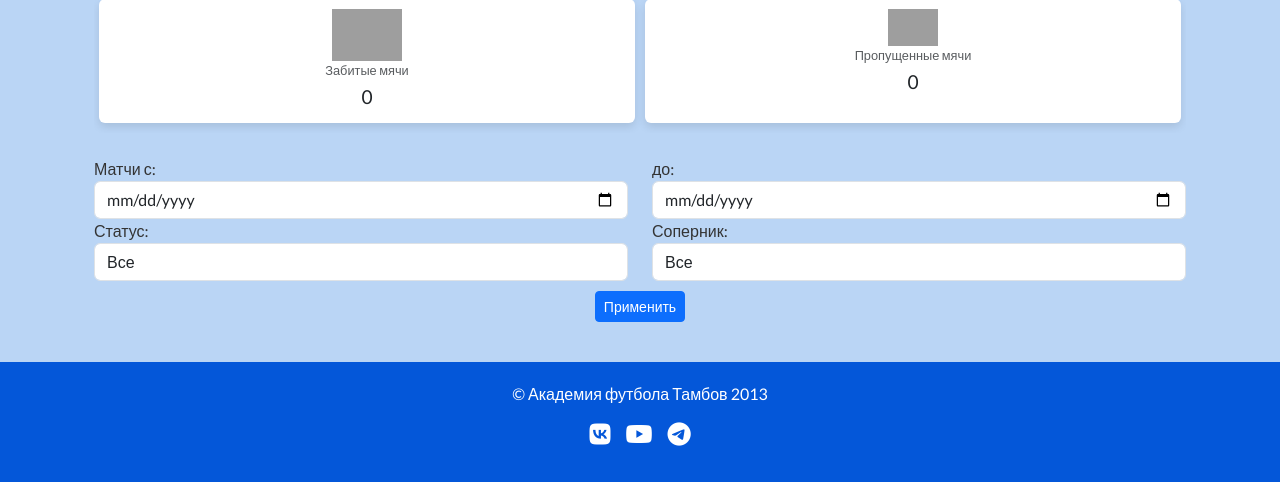
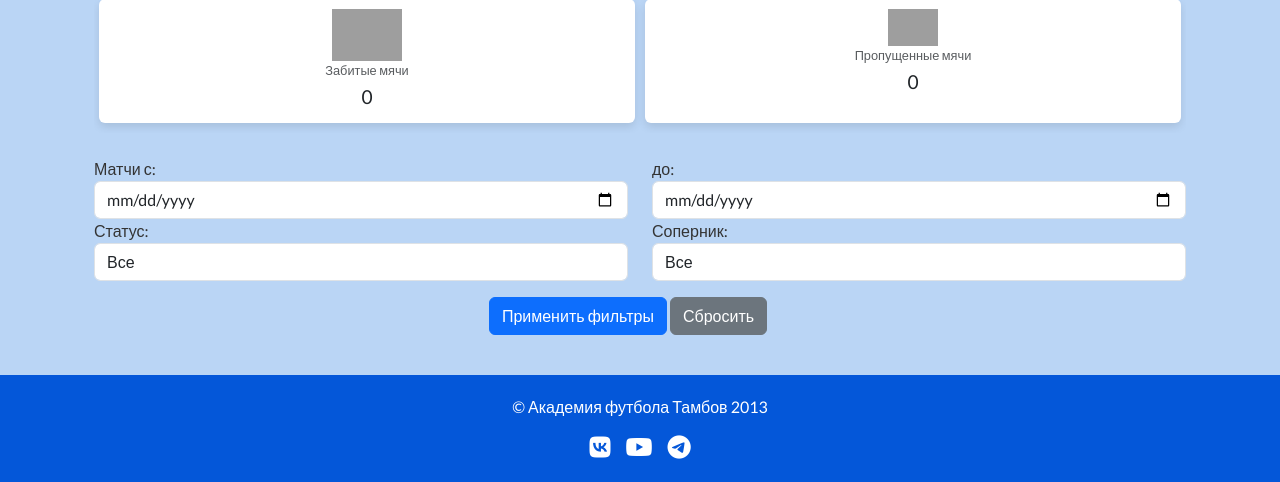
Before and after one commit to mininik08inv/team_site, a Django app: page /matches/ in a window 1280 px wide. Shown: the part 544-1026 px from the top of the page. Before the commit the page ends 990 px from the top, so only its background shows below. Run offline with Django 5.2, Linux system fonts and the light colour scheme; data that the repository does not hold is empty; parts of the project's set-up code (start-up, migrations or seed data) failed here and were passed over; grey boxes are pictures that could not be loaded.

Commit message:
Добавлена фильтрация матчей-2

```diff
--- a/football_team/team/templates/team/match_list.html
+++ b/football_team/team/templates/team/match_list.html
@@ -81,12 +81,15 @@
                 <select class="form-control" id="opponent" name="opponent">
                     <option value="">Все</option>
                     {% for opponent in opponents %}
-                        <option value="{{ opponent }}">{{ opponent }}</option>
+                    <option value="{{ opponent }}">{{ opponent }}</option>
                     {% endfor %}
                 </select>
             </div>
-            <div style="text-align: center;">
-                <button type="submit" class="btn btn-primary btn-sm" style="margin-top: 10px;">Применить</button>
+            <div class="row mt-3">
+                <div class="col-md-12 text-center">
+                    <button type="submit" class="btn btn-primary">Применить фильтры</button>
+                    <a href="{% url 'match_list' %}" class="btn btn-secondary">Сбросить</a>
+                </div>
             </div>
         </div>
     </form>
```
Also changed, not shown: football_team/team/templates/team/match_detail.html (+5 -3 lines).
